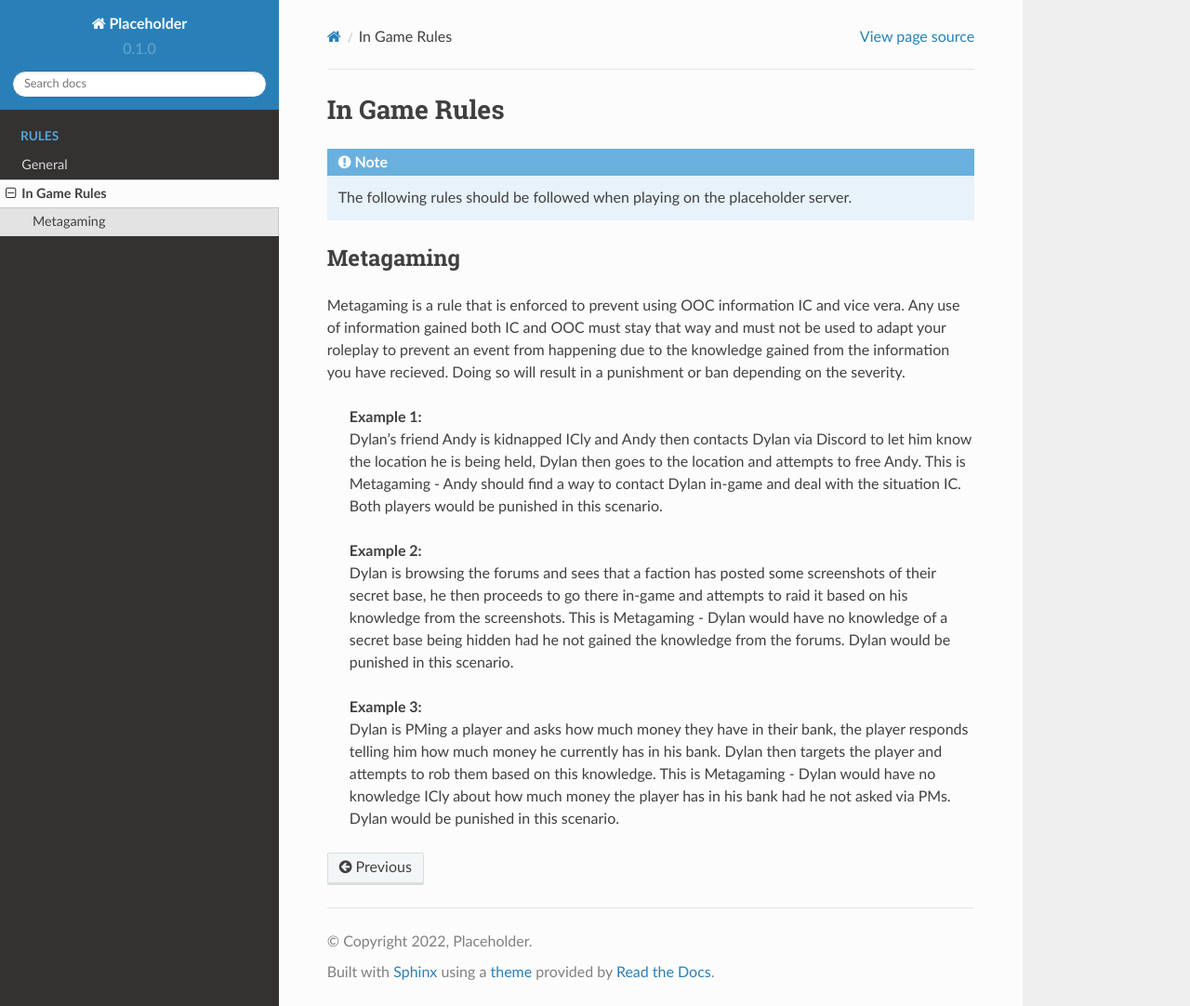
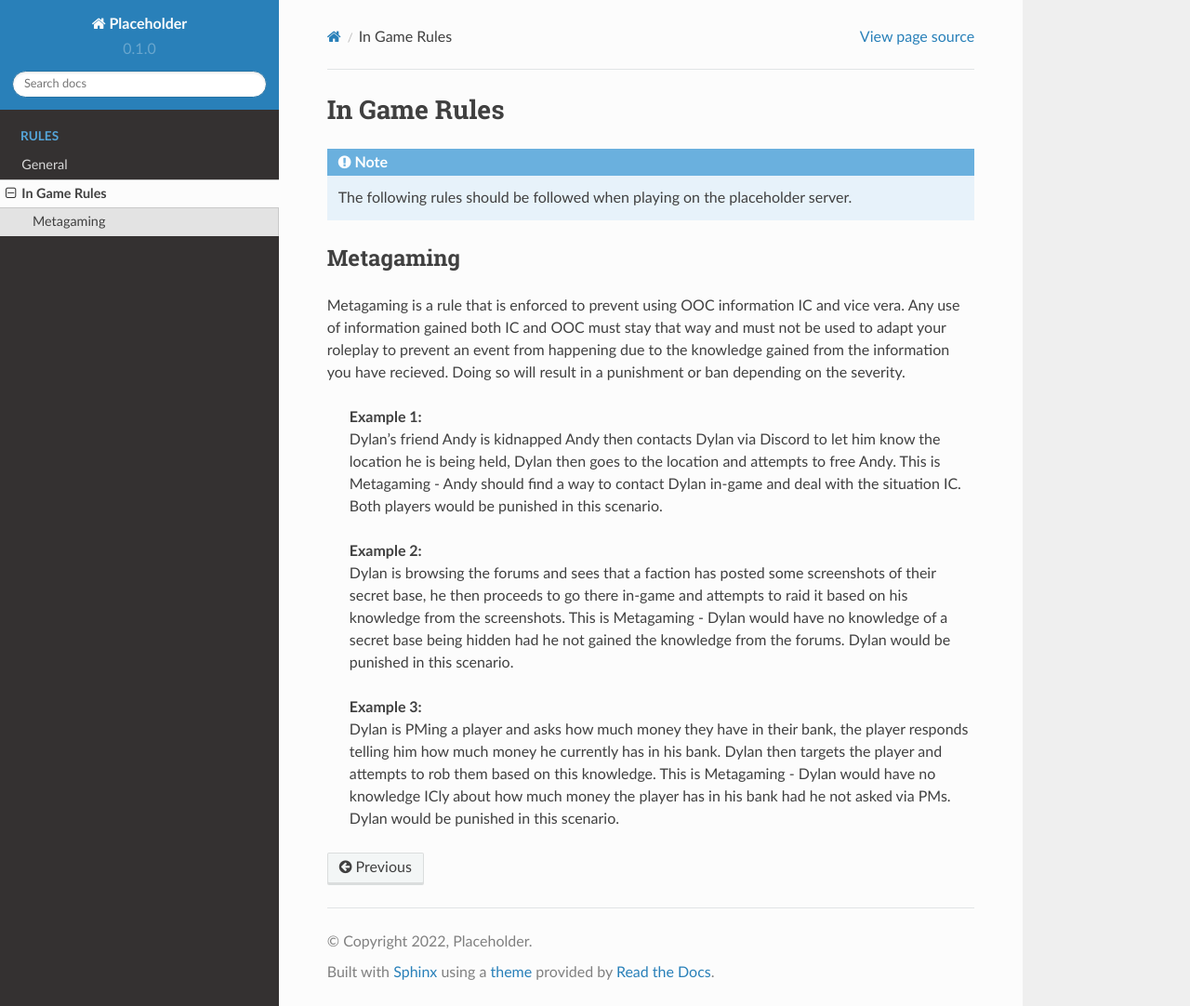
Before and after one commit to Illeeminati/doc, a Sphinx documentation site: the page built from docs/source/rules/ig_rules.rst, in a window 1280 px wide and 1082 px high. Shown: the whole window at 93% size. Built offline with Sphinx 7.4.7 and the Read the Docs theme 2.0.0, drawn with Linux system fonts in a browser that asks for light colours.

Commit message:
Update ig_rules.rst

```diff
--- a/docs/source/rules/ig_rules.rst
+++ b/docs/source/rules/ig_rules.rst
@@ -11,7 +11,7 @@ Metagaming
 Metagaming is a rule that is enforced to prevent using OOC information IC and vice vera. Any use of information gained both IC and OOC must stay that way and must not be used to adapt your roleplay to prevent an event from happening due to the knowledge gained from the information you have recieved. Doing so will result in a punishment or ban depending on the severity.
 
    | **Example 1:**
-   | Dylan's friend Andy is kidnapped ICly and Andy then contacts Dylan via Discord to let him know the location he is being held, Dylan then goes to the location and attempts to free Andy. This is Metagaming - Andy should find a way to contact Dylan in-game and deal with the situation IC. Both players would be punished in this scenario.
+   | Dylan's friend Andy is kidnapped Andy then contacts Dylan via Discord to let him know the location he is being held, Dylan then goes to the location and attempts to free Andy. This is Metagaming - Andy should find a way to contact Dylan in-game and deal with the situation IC. Both players would be punished in this scenario.
 
    | **Example 2:**
    | Dylan is browsing the forums and sees that a faction has posted some screenshots of their secret base, he then proceeds to go there in-game and attempts to raid it based on his knowledge from the screenshots. This is Metagaming - Dylan would have no knowledge of a secret base being hidden had he not gained the knowledge from the forums. Dylan would be punished in this scenario.
```
